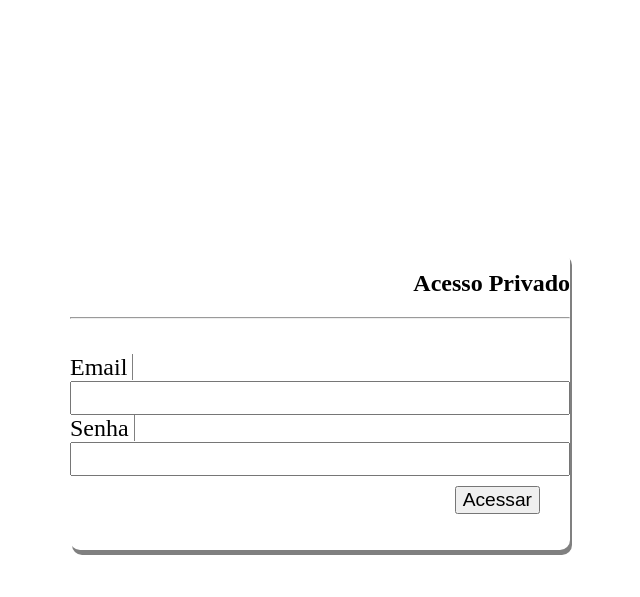
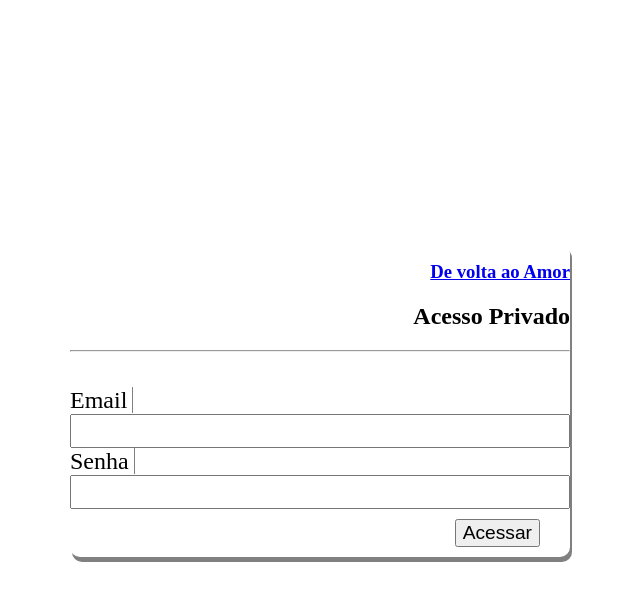
Before and after one commit to jeansaraujo/lpwtarde, a PHP site: page /ifpe2023lpwtarde/index.php?pagina=login in a window 1280 px wide. Shown: the top 597 px of the page, without its empty margins (320-960 px from the left). Run offline with PHP 8.4, Linux system fonts and the light colour scheme.

Commit message:
Link para o Amor

```diff
--- a/PHP/projetin/pages/login.php
+++ b/PHP/projetin/pages/login.php
@@ -1,5 +1,8 @@
 
     <div>
+        <h3 style="text-align:right">
+            <a href="?pagina=home">De volta ao Amor</a>
+        </h3>
         <h2 style="text-align:right">
             Acesso Privado
         </h2>
```
